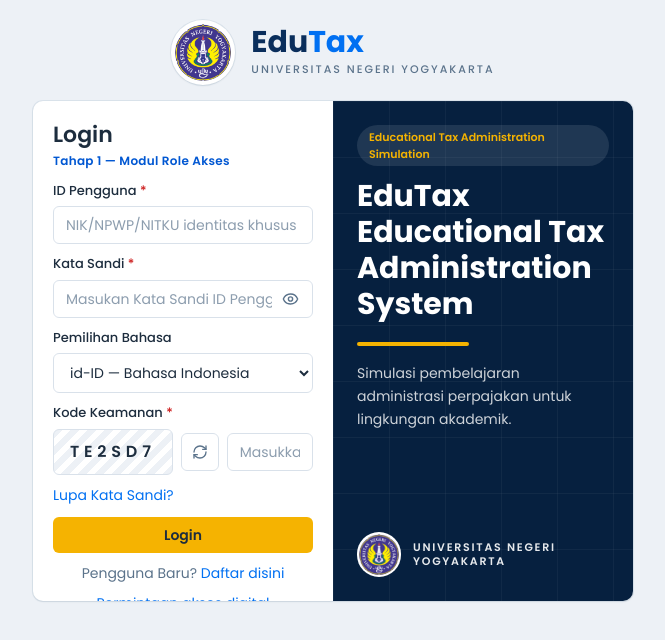
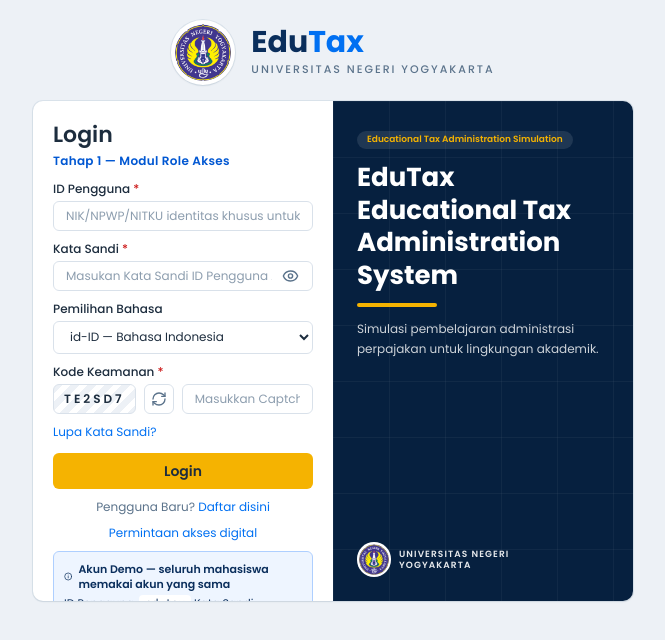
Before and after one commit to wisnuardi22/edutax-unyv2, a Next.js app: page /login in a window 1280 px wide. Shown: the top 640 px of the page, without its empty margins (307-972 px from the left). Built offline with nearby package versions, Linux system fonts and the light colour scheme.

Commit message:
Scale login content for compact card

```diff
--- a/src/app/login/page.tsx
+++ b/src/app/login/page.tsx
@@ -92,12 +92,12 @@ export default function LoginPage() {
 
           <div className="mt-3 space-y-2.5">
             <div>
-              <label className="field-label" htmlFor="userId">
+              <label className="field-label !mb-1 text-xs" htmlFor="userId">
                 ID Pengguna <span className="text-bad">*</span>
               </label>
               <input
                 id="userId"
-                className="field-input !py-2"
+                className="field-input !py-1.5 text-xs"
                 placeholder="NIK/NPWP/NITKU identitas khusus untuk ILAP dan Lembaga Lain"
                 value={userId}
                 onChange={(e) => setUserId(e.target.value)}
@@ -106,14 +106,14 @@ export default function LoginPage() {
             </div>
 
             <div>
-              <label className="field-label" htmlFor="password">
+              <label className="field-label !mb-1 text-xs" htmlFor="password">
                 Kata Sandi <span className="text-bad">*</span>
               </label>
               <div className="relative">
                 <input
                   id="password"
                   type={showPass ? 'text' : 'password'}
-                  className="field-input !py-2 pr-10"
+                  className="field-input !py-1.5 pr-10 text-xs"
                   placeholder="Masukan Kata Sandi ID Pengguna Anda"
                   value={password}
                   onChange={(e) => setPassword(e.target.value)}
@@ -132,34 +132,34 @@ export default function LoginPage() {
             </div>
 
             <div>
-              <label className="field-label" htmlFor="lang">
+              <label className="field-label !mb-1 text-xs" htmlFor="lang">
                 Pemilihan Bahasa
               </label>
-              <select id="lang" className="field-input !py-2" defaultValue="id">
+              <select id="lang" className="field-input !py-1.5 text-xs" defaultValue="id">
                 <option value="id">id-ID — Bahasa Indonesia</option>
                 <option value="en">en-US — English</option>
               </select>
             </div>
 
             <div>
-              <label className="field-label" htmlFor="captcha">
+              <label className="field-label !mb-1 text-xs" htmlFor="captcha">
                 Kode Keamanan <span className="text-bad">*</span>
               </label>
               <div className="flex items-center gap-2">
-                <output className="select-none rounded-md border border-line bg-[repeating-linear-gradient(135deg,#EDF1F6_0_6px,#FFFFFF_6px_12px)] px-4 py-2.5 font-semibold tracking-[0.3em] text-ink">
+                <output className="select-none rounded-md border border-line bg-[repeating-linear-gradient(135deg,#EDF1F6_0_6px,#FFFFFF_6px_12px)] px-2.5 py-1.5 text-xs font-semibold tracking-[0.25em] text-ink">
                   {captcha}
                 </output>
                 <button
                   type="button"
                   onClick={refreshCaptcha}
-                  className="rounded-md border border-line p-2.5 text-ink-muted hover:text-brand-600"
+                  className="rounded-md border border-line p-1.5 text-ink-muted hover:text-brand-600"
                   aria-label="Ganti kode keamanan"
                 >
                   <RefreshCw size={16} />
                 </button>
                 <input
                   id="captcha"
-                  className="field-input !py-2 flex-1"
+                  className="field-input !py-1.5 flex-1 text-xs"
                   placeholder="Masukkan Captcha"
                   value={captchaInput}
                   onChange={(e) => setCaptchaInput(e.target.value)}
@@ -168,12 +168,12 @@ export default function LoginPage() {
               </div>
             </div>
 
-            <a className="inline-block text-sm text-brand-500 hover:underline" href="#">
+            <a className="inline-block text-xs text-brand-500 hover:underline" href="#">
               Lupa Kata Sandi?
             </a>
 
             {error && (
-              <p role="alert" className="rounded-md bg-bad/10 px-3 py-2 text-sm text-bad">
+              <p role="alert" className="rounded-md bg-bad/10 px-2 py-1.5 text-xs text-bad">
                 {error}
               </p>
             )}
@@ -182,21 +182,21 @@ export default function LoginPage() {
               Login
             </button>
 
-            <p className="text-center text-sm text-ink-muted">
+            <p className="text-center text-xs text-ink-muted">
               Pengguna Baru?{' '}
               <a className="text-brand-500 hover:underline" href="#">
                 Daftar disini
               </a>
             </p>
-            <p className="text-center text-sm">
+            <p className="text-center text-xs">
               <a className="text-brand-500 hover:underline" href="#">
                 Permintaan akses digital
               </a>
             </p>
 
-            <div className="rounded-md border border-brand-200 bg-brand-50 p-3 text-[13px] text-brand-800">
+            <div className="rounded-md border border-brand-200 bg-brand-50 p-2.5 text-[11px] leading-snug text-brand-800">
               <p className="flex items-center gap-1.5 font-semibold">
-                <Info size={14} /> Akun Demo — seluruh mahasiswa memakai akun yang sama
+                <Info size={13} /> Akun Demo — seluruh mahasiswa memakai akun yang sama
               </p>
               <p className="mt-1">
                 ID Pengguna: <code className="rounded bg-white px-1.5 py-0.5">{DEMO_USER}</code>{' '}
@@ -221,10 +221,10 @@ export default function LoginPage() {
                        [background-size:56px_56px]"
           />
           <div className="relative">
-            <span className="inline-block rounded-full bg-white/10 px-3 py-1 text-[11px] font-semibold text-accent">
+            <span className="inline-block rounded-full bg-white/10 px-2.5 py-0.5 text-[9px] font-semibold text-accent">
               Educational Tax Administration Simulation
             </span>
-            <h2 className="mt-3 text-[28px] font-bold leading-tight sm:text-3xl">
+            <h2 className="mt-3 text-[24px] font-bold leading-tight sm:text-[26px]">
               EduTax
               <br />
               Educational Tax
@@ -233,21 +233,21 @@ export default function LoginPage() {
               <br />
               System
             </h2>
-            <div className="mt-5 h-1 w-28 rounded bg-accent" />
-            <p className="mt-4 max-w-sm text-sm leading-relaxed text-white/80">
+            <div className="mt-3 h-1 w-20 rounded bg-accent" />
+            <p className="mt-3 max-w-sm text-xs leading-relaxed text-white/80">
               Simulasi pembelajaran administrasi perpajakan untuk lingkungan akademik.
             </p>
           </div>
 
-          <div className="relative mt-8 flex items-center gap-3">
+          <div className="relative mt-5 flex items-center gap-2">
             <Image
               src="/logo-uny.png"
               alt=""
-              width={44}
-              height={44}
+              width={34}
+              height={34}
               className="rounded-full bg-white p-0.5"
             />
-            <p className="text-[11px] font-semibold leading-tight tracking-[0.16em] text-white/90">
+            <p className="text-[9px] font-semibold leading-tight tracking-[0.12em] text-white/90">
               UNIVERSITAS NEGERI
               <br />
               YOGYAKARTA
```
